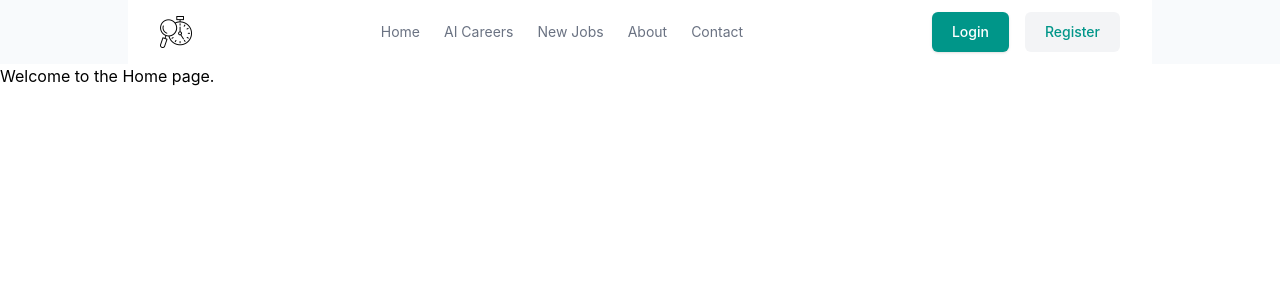
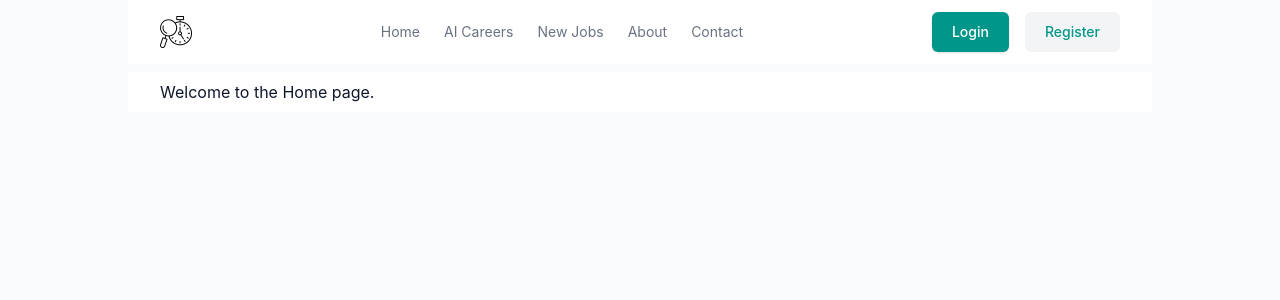
Before and after one commit to johnclamy/expiry-tracker-project, a Vue app in the folder frontend/: page / in a window 1280 px wide. Shown: the top 300 px of the page. Built offline with nearby package versions, Linux system fonts and the light colour scheme.

Commit message:
align the main content width with the header component

```diff
--- a/frontend/src/App.vue
+++ b/frontend/src/App.vue
@@ -4,12 +4,19 @@
 </script>
 
 <template>
+    <!-- min-h-screen ensures the background spans the entire vertical viewport -->
+    <div class="bg-slate-50 text-slate-900 min-h-screen antialiased">
         <Header />
+        <div class="mx-2">
+        <main class="bg-white mt-2 mb-8 mx-auto max-w-5xl px-2 py-2 sm:px-6 lg:px-8">
             <RouterView />
+        </main>
+        </div>
         <footer>
         <!-- credit for logo icon image -->
         <!-- <a href="https://www.flaticon.com/free-icons/time-tracking" title="time tracking icons">Time tracking icons created by vectorsmarket15 - Flaticon</a> -->
         </footer>
+    </div>
 </template>
 
 <style scoped></style>
```
Lines whose indentation alone changed are shown as unchanged.
